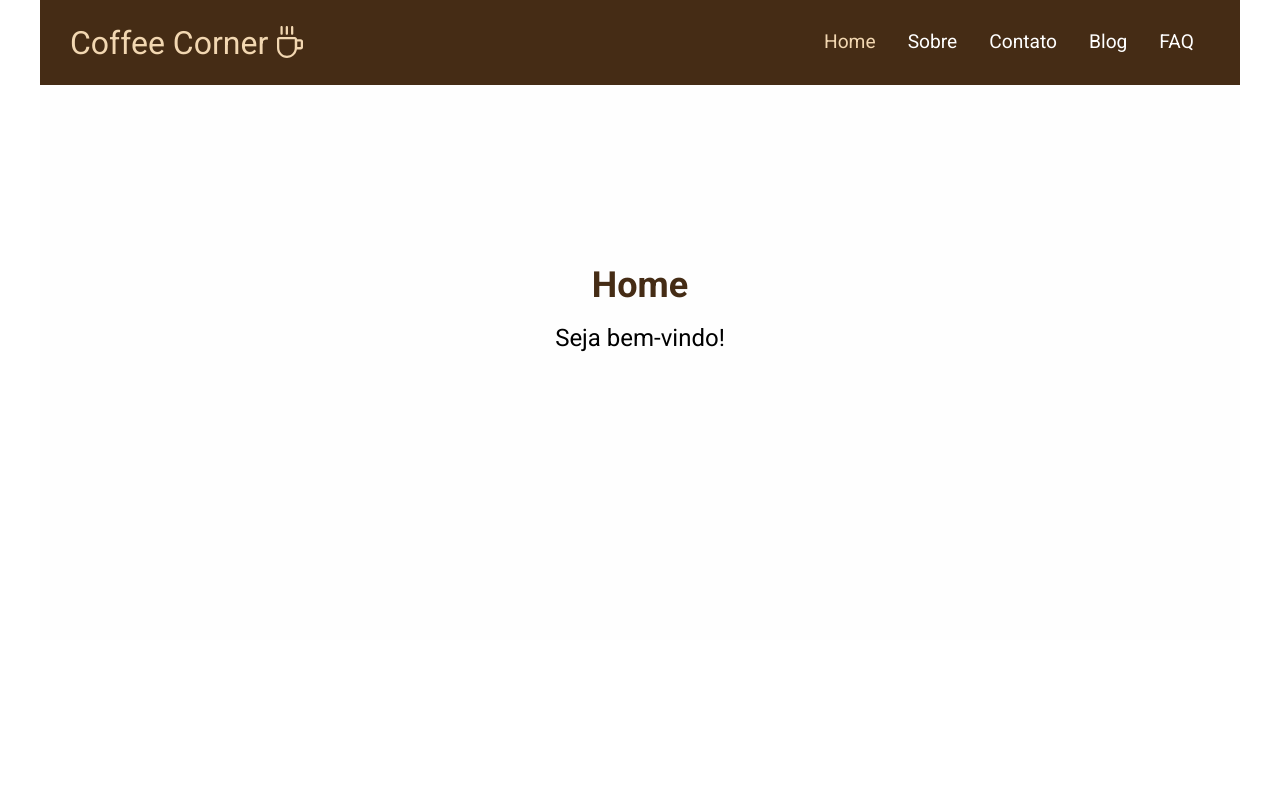
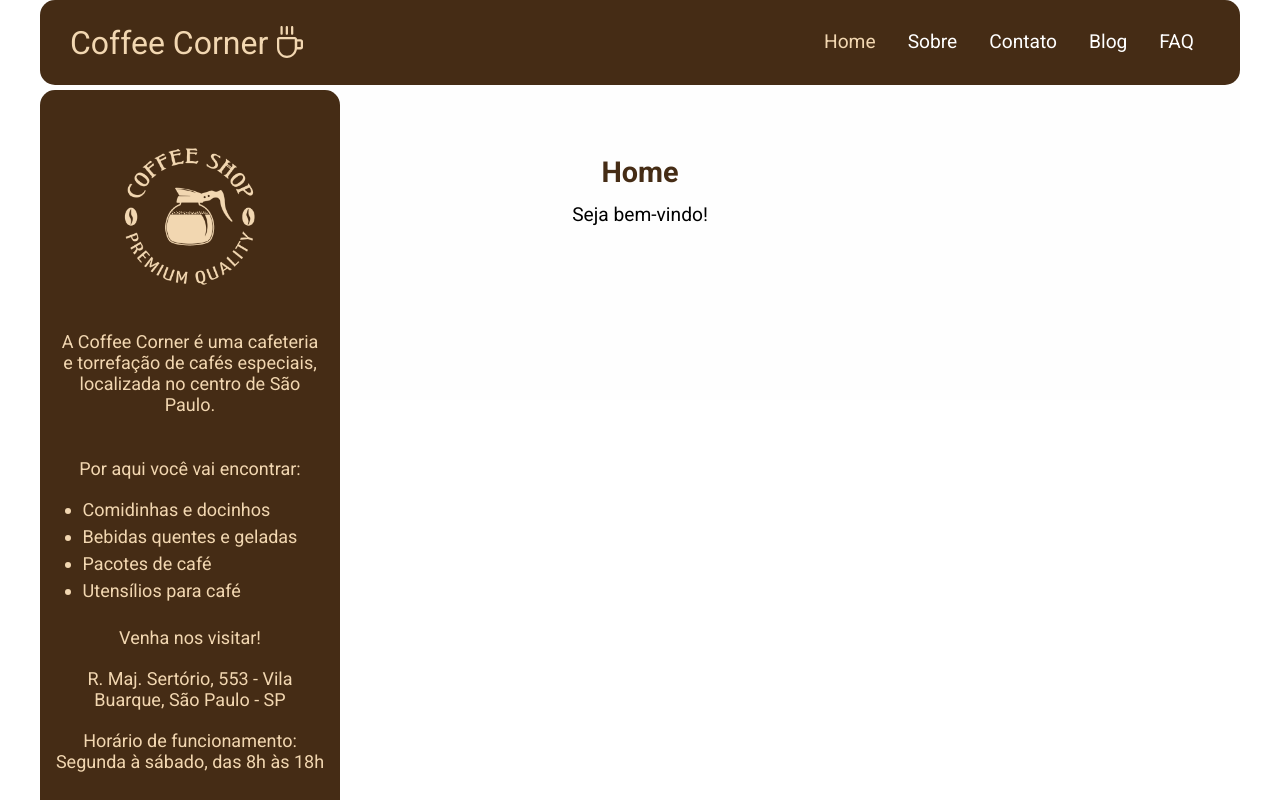
Before and after one commit to andrelambert/React-JavaScript-Checkpoints-4-5-6, a React (Create React App) app in the folder react-checkpoints/: page / in a window 1280 px wide. Built offline with nearby package versions, Linux system fonts and the light colour scheme.

Commit message:
finalizando componente sidebar

```diff
--- a/react-checkpoints/src/App.css
+++ b/react-checkpoints/src/App.css
@@ -7,7 +7,6 @@
   padding: 0;
   font-family: 'Roboto', sans-serif;
   max-width: 1200px;
-
 }
 
 .BlogPage,
@@ -18,11 +17,11 @@
 .SobrePage {
   max-width: 1200px;
   display: flex;
-  height: 80vh;
+  height: 50vh;
   align-items: center;
   justify-content: center;
   background-color: #fefefe;
-  font-size: 1.5rem;
+  font-size: 1.2rem;
   position: fixed;
   top: 0;
   left: 0;
--- a/react-checkpoints/src/App.js
+++ b/react-checkpoints/src/App.js
@@ -3,6 +3,7 @@ import { Route, Routes } from 'react-router-dom';
 
 // Importando Componentes
 import Navbar from './components/Navbar/Navbar';
+import Sidebar from './components/Sidebar/Sidebar';
 
 // Importando Páginas
 import ErrorPage from './routes/ErrorPage';
@@ -19,6 +20,7 @@ const App = () => {
   return (
       <>
       <Navbar />
+      <Sidebar />
       <Routes>
         <Route path="*" element={<ErrorPage />} />
         <Route path="/" element={<HomePage />} />
--- a/react-checkpoints/src/components/Navbar/Navbar.js
+++ b/react-checkpoints/src/components/Navbar/Navbar.js
@@ -8,6 +8,7 @@ import styled from "styled-components";
 const NavbarContainer = styled.nav`
   max-width: 1200px;
   background: #452c15;
+  border-radius: 15px;
   height: 85px;
   display: flex;
   justify-content: center;
--- /dev/null
+++ b/react-checkpoints/src/components/Sidebar/Sidebar.js
@@ -0,0 +1,129 @@
+import React from 'react'
+import styled from "styled-components";
+import logo from '../../assets/logo_cafe.png'
+import { FaFacebook, FaInstagram, FaTwitter } from 'react-icons/fa';
+
+
+const SidebarContainer = styled.div`
+  width: 300px;
+  height: 800px;
+  background: #452c15;
+  border-radius: 15px;
+  display: flex;
+  justify-content: center;
+  align-items: center;
+  font-size: 1.2rem;
+  position: fixed;
+  top: 90px;
+  left: 0;
+  right: 900px;
+  margin-left: auto;
+  margin-right: auto;
+  z-index: 999;
+`
+
+const SidebarContent = styled.div`
+    display: flex;
+    flex-direction: column;
+    align-items: center;
+    justify-content: center;
+    margin-left: 15px;
+    margin-right: 15px;
+`;
+
+const LogoImage = styled.img`
+  width: 150px;
+  height: 150px;
+  margin-bottom: 20px;
+  align-items: center;
+  justify-content: center;
+`;
+
+const SidebarText = styled.p`
+    color: #f2d7b1;
+    font-size: 18px;
+    display: flex;
+    align-items: center;
+    justify-content: center;
+    text-align: center;
+    margin-top: 20px;
+`;
+
+const List = styled.ul`
+  list-style-type: disc;
+  padding: 0;
+  margin: 0;
+  color: #f2d7b1;
+  font-size: 18px;
+  margin-top: 20px;
+`;
+
+const ListItem = styled.li`
+  margin-bottom: 6px;
+`;
+
+const SocialMedia = styled.div`
+  display: flex;
+  justify-content: space-between;
+  align-items: center;
+  margin: 40px auto 0 auto;
+`;
+
+const SocialIcons = styled.div`
+  display: flex;
+  justify-content: space-between;
+  align-items: center;
+  width: 150px;
+  cursor: pointer;
+  svg {
+    font-size: 28px;
+    color: #f2d7b1;
+  }
+`;
+
+const Sidebar = () => {
+  return (
+    <SidebarContainer>
+
+        <SidebarContent>
+            <LogoImage src={logo} alt="Logo do Café" />
+
+            <SidebarText>
+                A Coffee Corner é uma cafeteria e torrefação de cafés especiais, localizada no centro de São Paulo.
+            </SidebarText>
+            <br></br>
+            <SidebarText>
+                Por aqui você vai encontrar:
+            </SidebarText>
+                <List>
+                    <ListItem>Comidinhas e docinhos</ListItem>
+                    <ListItem>Bebidas quentes e geladas</ListItem>
+                    <ListItem>Pacotes de café</ListItem>
+                    <ListItem>Utensílios para café</ListItem>
+                </List>
+            <SidebarText>
+                Venha nos visitar!
+            </SidebarText>
+
+            <SidebarText>
+            R. Maj. Sertório, 553 - Vila Buarque, São Paulo - SP
+            </SidebarText>
+
+            <SidebarText>
+            Horário de funcionamento: Segunda à sábado, das 8h às 18h
+            </SidebarText>
+
+            <SocialMedia>
+                <SocialIcons>
+                    <FaFacebook />
+                    <FaInstagram />
+                    <FaTwitter />
+                </SocialIcons>
+            </SocialMedia>
+
+        </SidebarContent>
+    </SidebarContainer>
+  )
+}
+
+export default Sidebar
```
Also changed, not shown: react-checkpoints/src/assets/logo_cafe.png (added).
